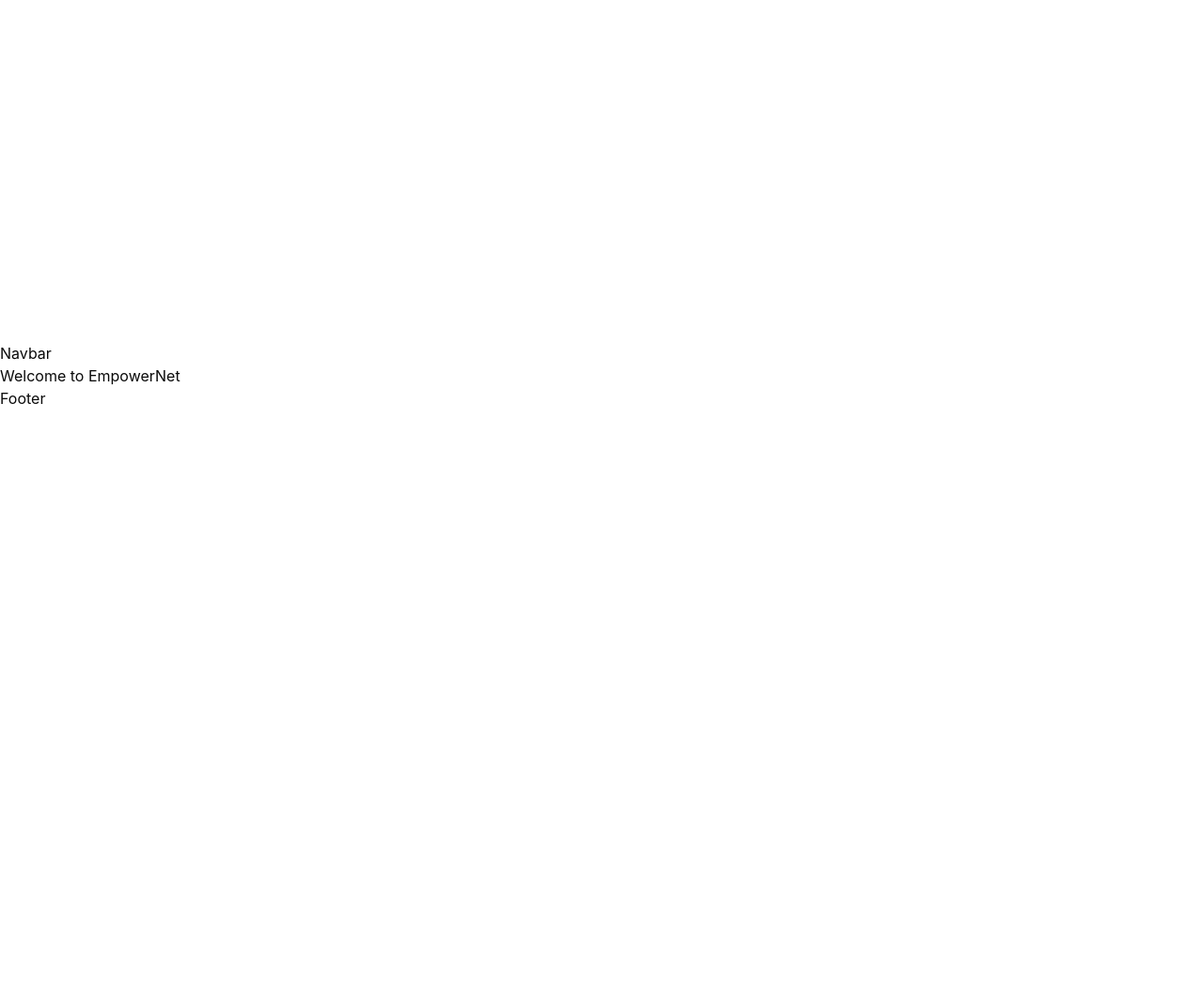
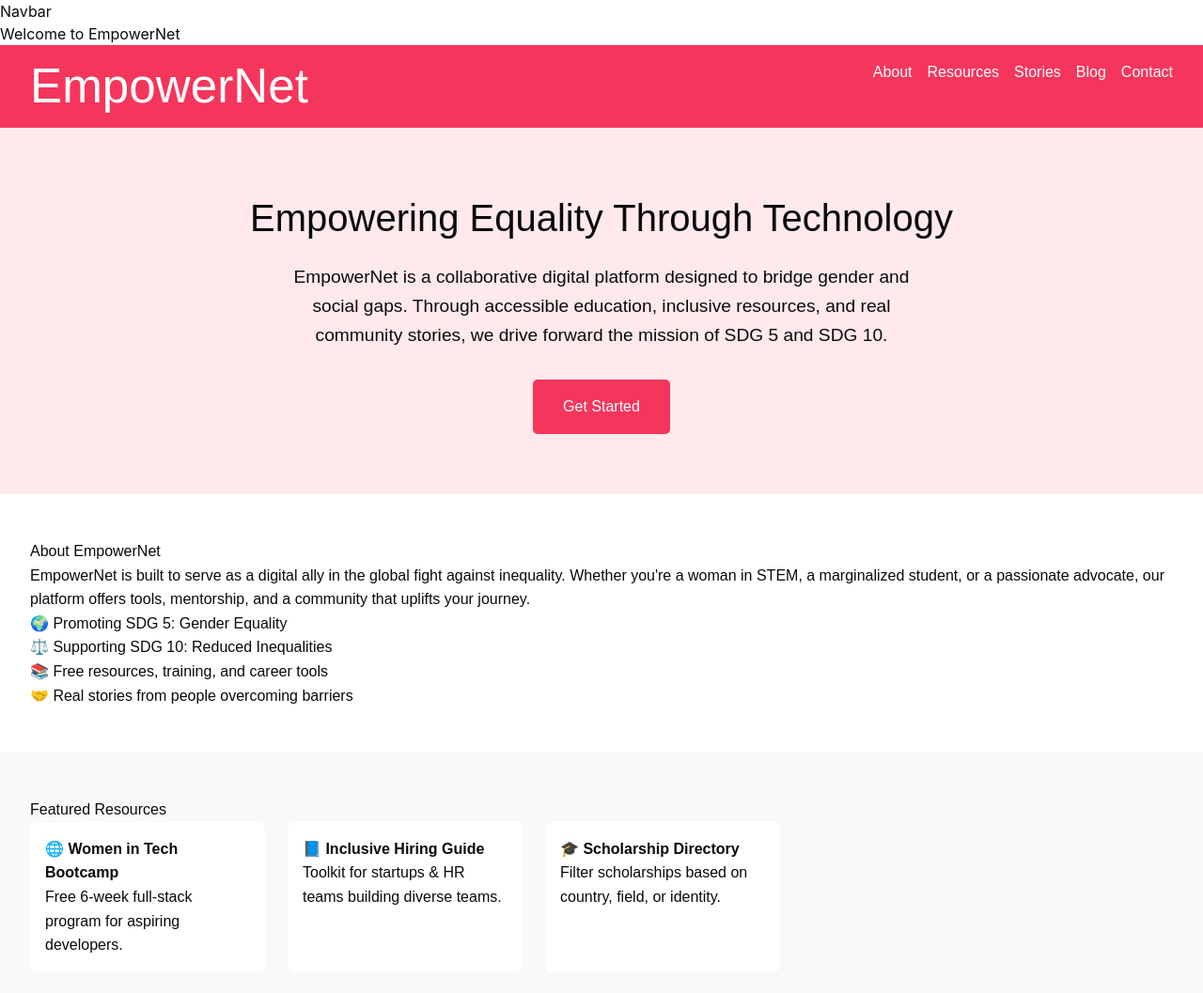
Before and after one commit to btwitskaif69/EmpowerNet, a React (Vite) app: page / in a window 1280 px wide. Shown: the top 1057 px of the page at 94% size. Before the commit the page ends 800 px from the top, so only its background shows below. Built offline with nearby package versions, Linux system fonts and the light colour scheme.

Commit message:
added a first draft of the project get the visual idea

```diff
--- a/src/App.jsx
+++ b/src/App.jsx
@@ -11,6 +11,7 @@ import Resources from './pages/Resources';
 import Blog from './pages/Blog';
 import Contact from './pages/Contact';
 import SubmitStory from './pages/SubmitStory'; // Optional
+import EmpowerNetLanding from './components/EmpowerNetLanding';
 
 function App() {
   return (
@@ -25,7 +26,7 @@ function App() {
         <Route path="/contact" element={<Contact />} />
         <Route path="/submit-story" element={<SubmitStory />} />
       </Routes>
-
+      <EmpowerNetLanding />;
       <Footer />
     </BrowserRouter>
   );
--- /dev/null
+++ b/src/components/EmpowerNetLanding.jsx
@@ -0,0 +1,117 @@
+import React from 'react';
+
+const EmpowerNetLanding = () => {
+  return (
+    <div style={{ fontFamily: 'sans-serif', lineHeight: '1.6' }}>
+      {/* Navbar */}
+      <nav style={{ display: 'flex', justifyContent: 'space-between', padding: '1rem 2rem', backgroundColor: '#f5365c', color: '#fff' }}>
+        <h1>EmpowerNet</h1>
+        <div style={{ display: 'flex', gap: '1rem' }}>
+          <a href="#about" style={{ color: '#fff', textDecoration: 'none' }}>About</a>
+          <a href="#resources" style={{ color: '#fff', textDecoration: 'none' }}>Resources</a>
+          <a href="#stories" style={{ color: '#fff', textDecoration: 'none' }}>Stories</a>
+          <a href="#blog" style={{ color: '#fff', textDecoration: 'none' }}>Blog</a>
+          <a href="#contact" style={{ color: '#fff', textDecoration: 'none' }}>Contact</a>
+        </div>
+      </nav>
+
+      {/* Hero Section */}
+      <section style={{ padding: '4rem 2rem', background: '#ffe9ec', textAlign: 'center' }}>
+        <h2 style={{ fontSize: '2.5rem', marginBottom: '1rem' }}>Empowering Equality Through Technology</h2>
+        <p style={{ fontSize: '1.2rem', maxWidth: '700px', margin: '0 auto' }}>
+          EmpowerNet is a collaborative digital platform designed to bridge gender and social gaps. Through accessible education, inclusive resources, and real community stories, we drive forward the mission of SDG 5 and SDG 10.
+        </p>
+        <button style={{ marginTop: '2rem', padding: '1rem 2rem', background: '#f5365c', color: '#fff', border: 'none', borderRadius: '5px' }}>
+          Get Started
+        </button>
+      </section>
+
+      {/* About Section */}
+      <section id="about" style={{ padding: '3rem 2rem', background: '#fff' }}>
+        <h3>About EmpowerNet</h3>
+        <p>
+          EmpowerNet is built to serve as a digital ally in the global fight against inequality. Whether you're a woman in STEM, a marginalized student, or a passionate advocate, our platform offers tools, mentorship, and a community that uplifts your journey.
+        </p>
+        <ul>
+          <li>🌍 Promoting SDG 5: Gender Equality</li>
+          <li>⚖️ Supporting SDG 10: Reduced Inequalities</li>
+          <li>📚 Free resources, training, and career tools</li>
+          <li>🤝 Real stories from people overcoming barriers</li>
+        </ul>
+      </section>
+
+      {/* Resources Section */}
+      <section id="resources" style={{ padding: '3rem 2rem', background: '#f9f9f9' }}>
+        <h3>Featured Resources</h3>
+        <div style={{ display: 'flex', gap: '1.5rem', flexWrap: 'wrap' }}>
+          <div style={{ background: '#fff', padding: '1rem', borderRadius: '8px', width: '250px' }}>
+            <strong>🌐 Women in Tech Bootcamp</strong>
+            <p>Free 6-week full-stack program for aspiring developers.</p>
+          </div>
+          <div style={{ background: '#fff', padding: '1rem', borderRadius: '8px', width: '250px' }}>
+            <strong>📘 Inclusive Hiring Guide</strong>
+            <p>Toolkit for startups & HR teams building diverse teams.</p>
+          </div>
+          <div style={{ background: '#fff', padding: '1rem', borderRadius: '8px', width: '250px' }}>
+            <strong>🎓 Scholarship Directory</strong>
+            <p>Filter scholarships based on country, field, or identity.</p>
+          </div>
+        </div>
+        <button style={{ marginTop: '1.5rem', padding: '0.8rem 1.5rem', background: '#f5365c', color: '#fff', border: 'none', borderRadius: '5px' }}>
+          View All Resources
+        </button>
+      </section>
+
+      {/* User Stories Section */}
+      <section id="stories" style={{ padding: '3rem 2rem', background: '#fff' }}>
+        <h3>Community Voices</h3>
+        <p>Hear from real users who are challenging norms and reshaping their futures through tech and education.</p>
+        <div style={{ marginTop: '2rem', display: 'flex', flexDirection: 'column', gap: '1rem' }}>
+          <blockquote style={{ background: '#f1f1f1', padding: '1rem', borderLeft: '5px solid #f5365c' }}>
+            “EmpowerNet helped me get my first internship in cybersecurity. I never imagined someone like me could work in tech.” – <em>Fatima, Morocco</em>
+          </blockquote>
+          <blockquote style={{ background: '#f1f1f1', padding: '1rem', borderLeft: '5px solid #f5365c' }}>
+            “The scholarship database helped me find funding to pursue higher education as a trans student in India.” – <em>Arjun, India</em>
+          </blockquote>
+        </div>
+        <button style={{ marginTop: '1.5rem', padding: '0.8rem 1.5rem', background: '#f5365c', color: '#fff', border: 'none', borderRadius: '5px' }}>
+          Share Your Story
+        </button>
+      </section>
+
+      {/* Blog Section */}
+      <section id="blog" style={{ padding: '3rem 2rem', background: '#f9f9f9' }}>
+        <h3>From Our Blog</h3>
+        <ul style={{ listStyle: 'none', padding: 0 }}>
+          <li style={{ marginBottom: '1rem' }}>
+            <strong>🧠 Breaking Bias in Machine Learning</strong>
+            <p>How AI systems can be trained with fairness in mind.</p>
+          </li>
+          <li>
+            <strong>🚀 10 Women-Led Startups You Should Know</strong>
+            <p>Spotlighting impactful female founders disrupting industries.</p>
+          </li>
+        </ul>
+        <a href="#" style={{ color: '#f5365c', textDecoration: 'underline' }}>Read all blog posts</a>
+      </section>
+
+      {/* Contact CTA */}
+      <section id="contact" style={{ padding: '3rem 2rem', background: '#ffe9ec', textAlign: 'center' }}>
+        <h3>Get Involved</h3>
+        <p>Are you an educator, mentor, or activist? Want to support underrepresented voices in tech and education?</p>
+        <p>Reach out or join our growing network of contributors, volunteers, and changemakers.</p>
+        <button style={{ marginTop: '1rem', padding: '1rem 2rem', background: '#f5365c', color: '#fff', border: 'none', borderRadius: '5px' }}>
+          Contact Us
+        </button>
+      </section>
+
+      {/* Footer */}
+      <footer style={{ padding: '2rem', textAlign: 'center', backgroundColor: '#f5365c', color: '#fff' }}>
+        <p>&copy; {new Date().getFullYear()} EmpowerNet — Built during GNEC Hackathon 2025</p>
+        <p>Made with ❤️ by Team Empower</p>
+      </footer>
+    </div>
+  );
+};
+
+export default EmpowerNetLanding;
```
